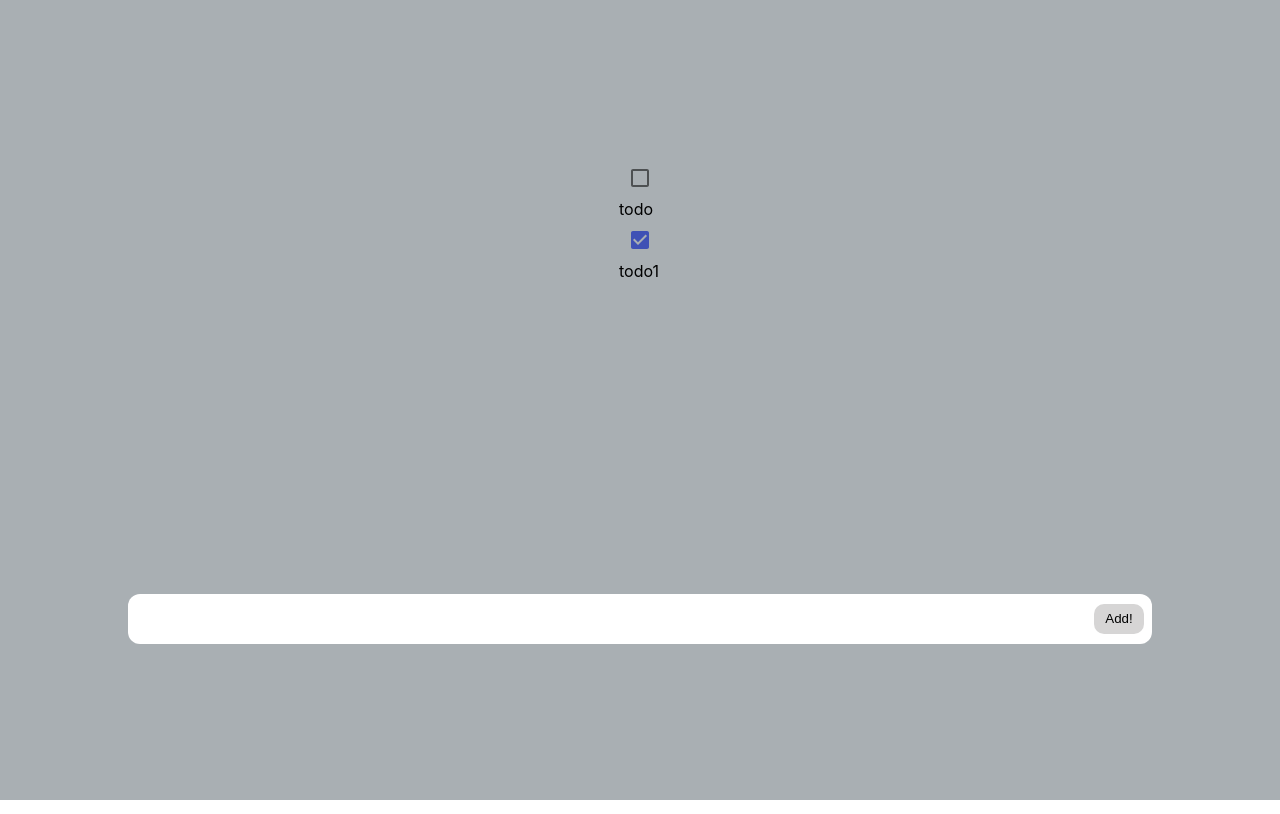
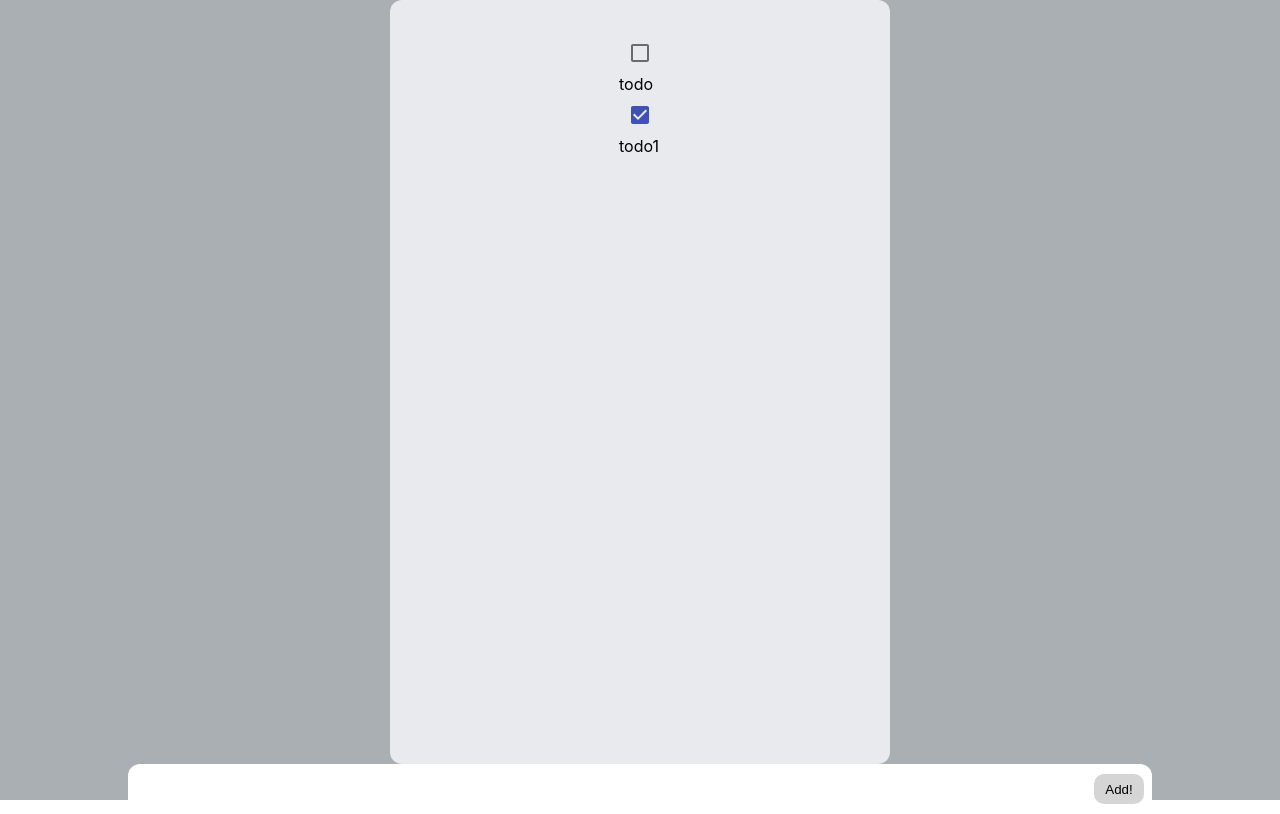
Before and after one commit to JCGuest/todo-redux, a React (Create React App) app: page / in a window 1280 px wide. Built offline with nearby package versions, Linux system fonts and the light colour scheme.

Commit message:
add material ui for checkbox

```diff
--- a/package.json
+++ b/package.json
@@ -3,6 +3,7 @@
   "version": "0.1.0",
   "private": true,
   "dependencies": {
+    "@material-ui/core": "^4.11.3",
     "@reduxjs/toolkit": "^1.5.0",
     "@testing-library/jest-dom": "^4.2.4",
     "@testing-library/react": "^9.5.0",
--- a/src/App.css
+++ b/src/App.css
@@ -5,3 +5,14 @@
   display: grid;
   place-items: center;
 }
+
+.app__container {
+  height: 700px;
+  width: 500px;
+  display: flex;
+  flex-direction: column;
+  align-items: center;
+  background-color: rgb(232, 234, 237);
+  border-radius: 12px;
+  padding: 32px 0;
+}
```
Also changed, not shown: 2 other files (tests, documents, lock files or other folders).
